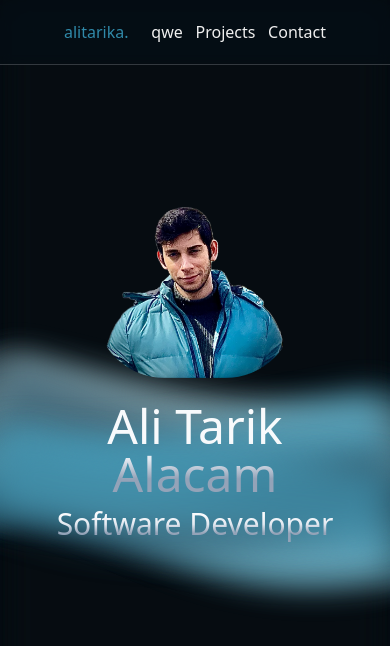
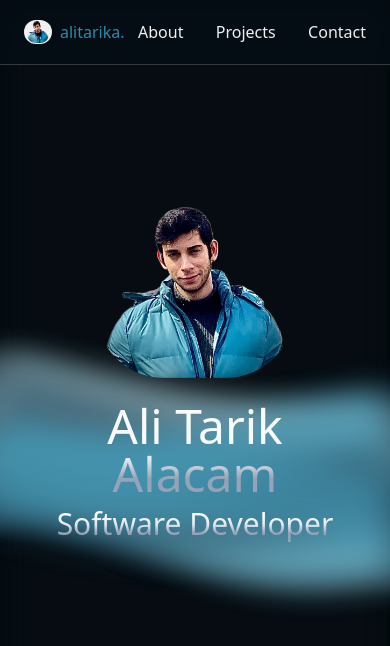
Before and after one commit to alitarika/webSite, a React (Vite) app: page / in a window 390 px wide. Shown: the top 646 px of the page. Built offline with nearby package versions, Linux system fonts and the light colour scheme.

Commit message:
navbar styling/responsiveness

```diff
--- a/src/App.jsx
+++ b/src/App.jsx
@@ -1,24 +1,36 @@
 import React from "react";
 import { Navbar } from "./components/Navbar";
 import { Hero } from "./components/sections/Hero";
+import profileImage from "../src/assets/p.png";
 
 const App = () => {
   return (
     <div>
       <Navbar>
-        <a className="text-primary" href="#">
+        <a className="text-primary flex md:hover:saturate-150" href="#">
+          <img
+            src={profileImage}
+            alt="profile image as icon"
+            className="w-7 h-6 mr-2 rounded-full bg-light px-[2px] py-px"
+          />
           alitarika.
         </a>
-        <div className="flex items-center justify-between w-2/3">
-          <a href="#qwe">qwe</a>
-          <p>Projects</p>
-          <p>Contact</p>
+        <div className="flex items-center justify-between w-2/3 md:w-1/3 lg:w-1/4">
+          <a href="#about" className="md:hover:text-primary">
+            About
+          </a>
+          <a href="#projects" className="md:hover:text-primary">
+            Projects
+          </a>
+          <a href="#contact" className="md:hover:text-primary">
+            Contact
+          </a>
         </div>
       </Navbar>
       <Hero />
 
       <div className="bg-dark w-[100vw] h-[1000px]"></div>
-      <div id="qwe" className="bg-red-500 h-12 w-full"></div>
+      <div id="about" className="bg-red-500 h-12 w-full"></div>
       <div className="bg-dark w-[100vw] h-[1000px]"></div>
     </div>
   );
--- a/src/components/Navbar.jsx
+++ b/src/components/Navbar.jsx
@@ -7,7 +7,7 @@ export const Navbar = ({ children, className }) => {
         className
       )}
     >
-      <nav className="w-full flex items-center text-light justify-between px-16 h-16 mx-auto">
+      <nav className="w-full flex items-center text-light justify-between px-6 h-16 mx-auto">
         {children}
       </nav>
     </header>
--- a/src/components/sections/Hero.jsx
+++ b/src/components/sections/Hero.jsx
@@ -18,12 +18,12 @@ export const Hero = () => {
         <div className="md:w-1/3 mx-auto w-[200px] h-[171px] md:h-[30vh] md:flex md:mt-0">
           <img
             src={profileImage}
-            alt=""
+            alt="profile image"
             className="md:absolute w-full h-full md:w-[300px] md:h-[245px] rounded-[70px]"
           />
           <img
             src={sketchyImage}
-            alt=""
+            alt="profile image black and white"
             className="hidden md:block md:absolute  w-[300px] h-[245px] grayscale rounded-[70px] transition-opacity duration-500 hover:opacity-0"
           />
         </div>
```
